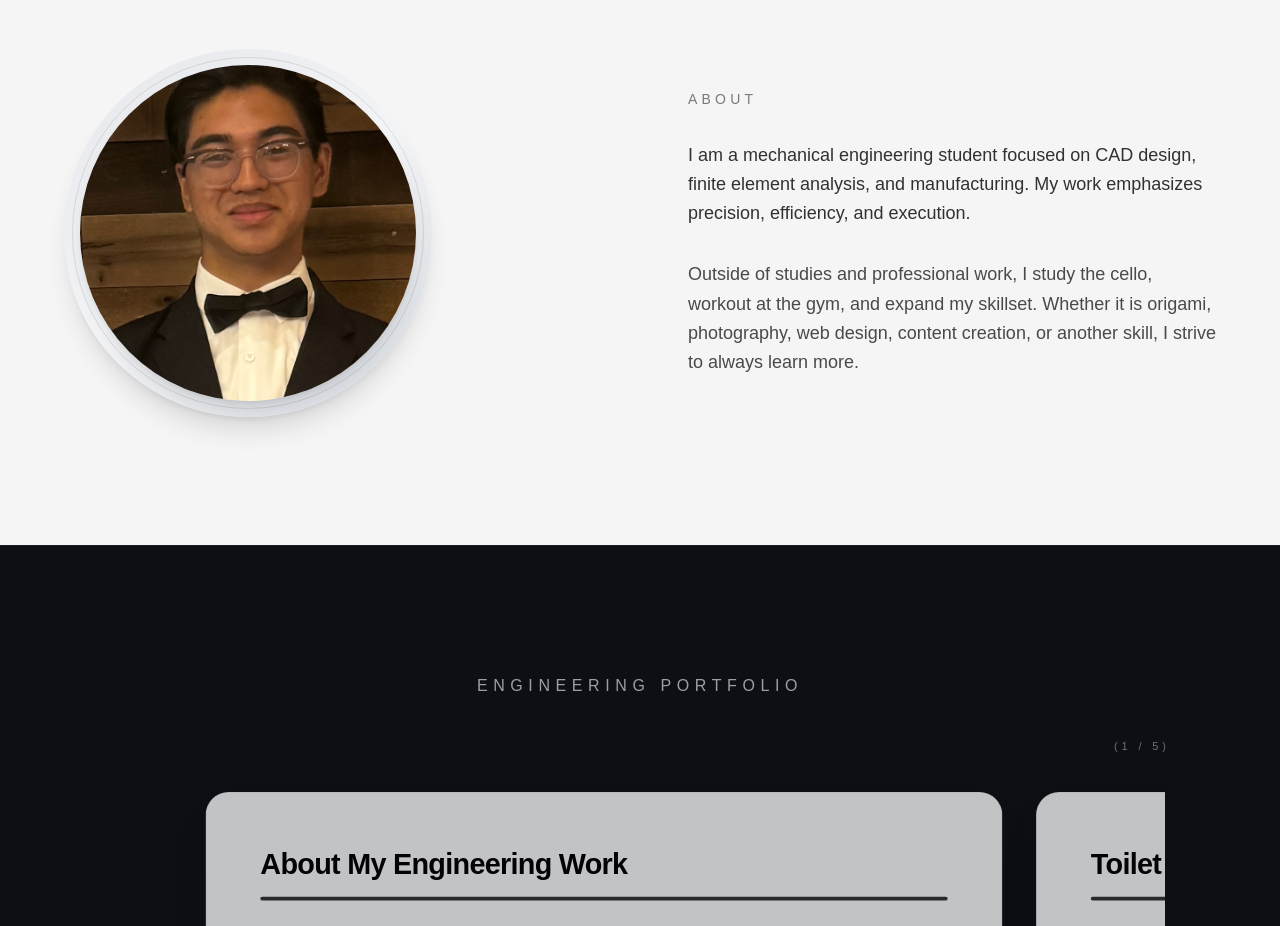
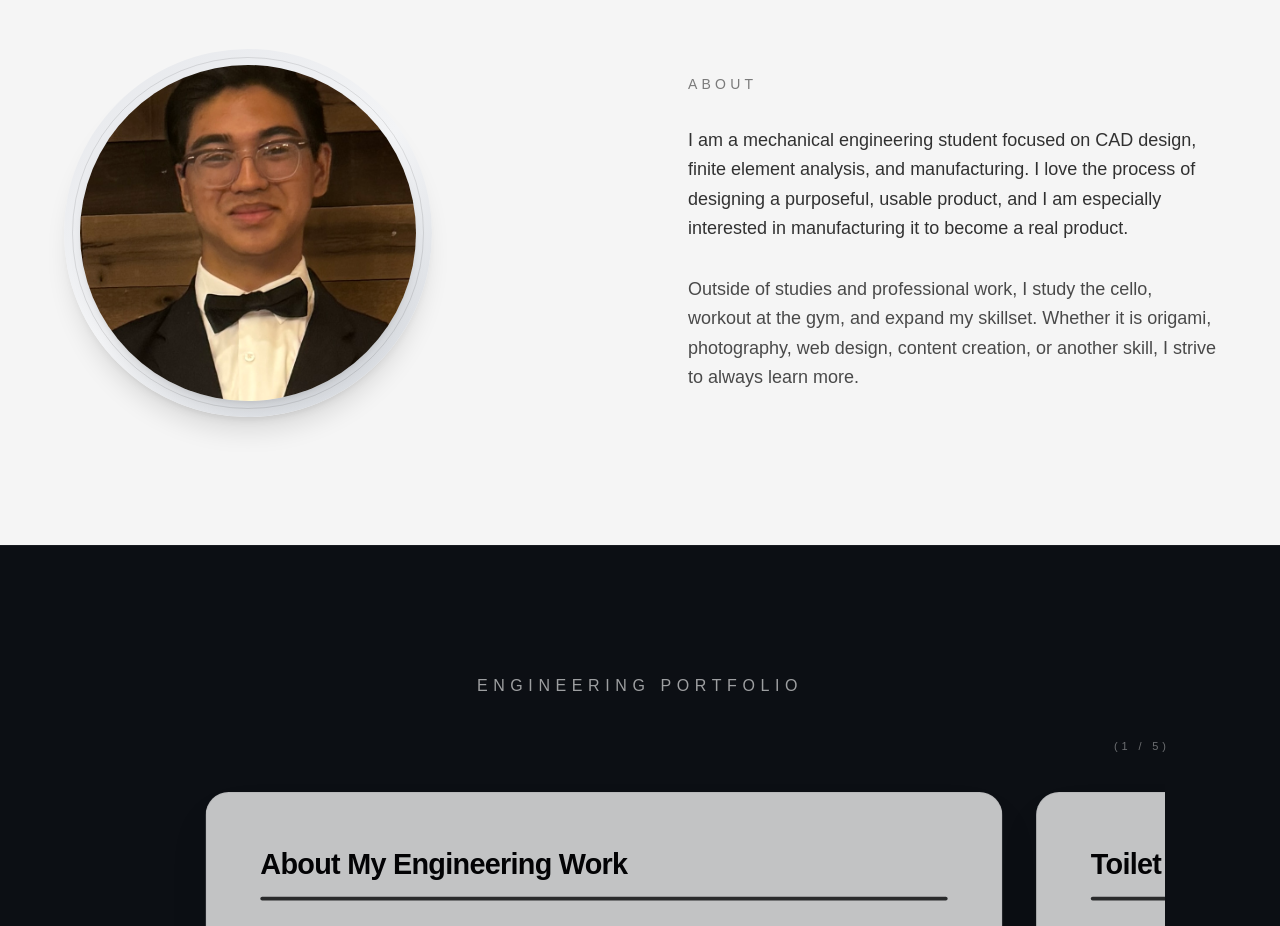
Before and after one commit to senjm26/Portfolio, a Next.js app: page / in a window 1280 px wide. Shown: the part 880-1806 px from the top of the page. Built offline with nearby package versions, Linux system fonts and the light colour scheme.

Commit message:
ui update

```diff
--- a/src/components/cad/CADCarousel.tsx
+++ b/src/components/cad/CADCarousel.tsx
@@ -332,7 +332,7 @@ useEffect(() => {
     />
   </div>
 ) : slide.id === "silent-float" ? (
-  <div className="relative inline-block">
+  <div className="relative mx-auto w-fit max-w-full">
     {slide.content}
 
     {/* Floating Drawing Badge */}
--- a/src/components/sections/About.tsx
+++ b/src/components/sections/About.tsx
@@ -42,8 +42,8 @@ export default function About() {
 
           <p className="text-lg leading-relaxed text-black/80">
             I am a mechanical engineering student focused on CAD design,
-            finite element analysis, and manufacturing. My work
-            emphasizes precision, efficiency, and execution.
+            finite element analysis, and manufacturing. I love the process of designing a purposeful, usable product,
+            and I am especially interested in manufacturing it to become a real product.
           </p>
 
           <p className="mt-8 text-lg leading-relaxed text-black/70">
```
